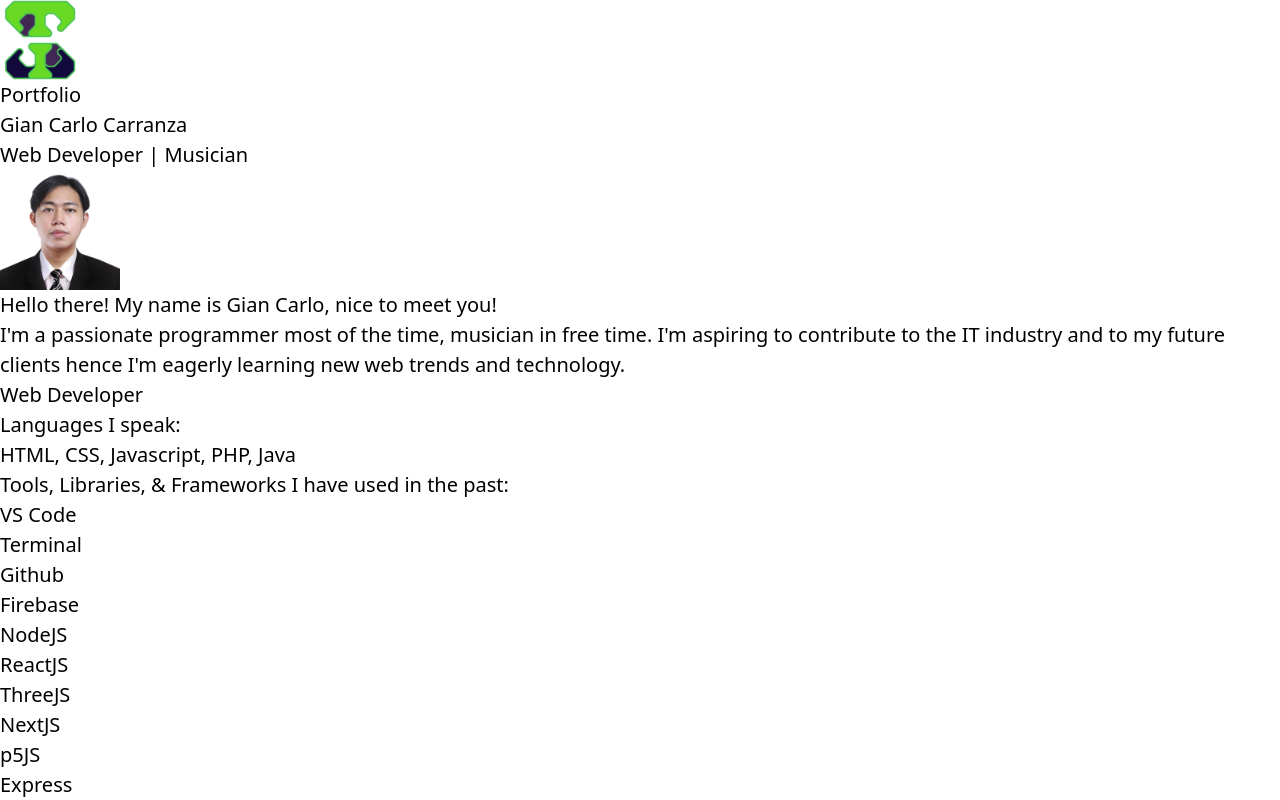
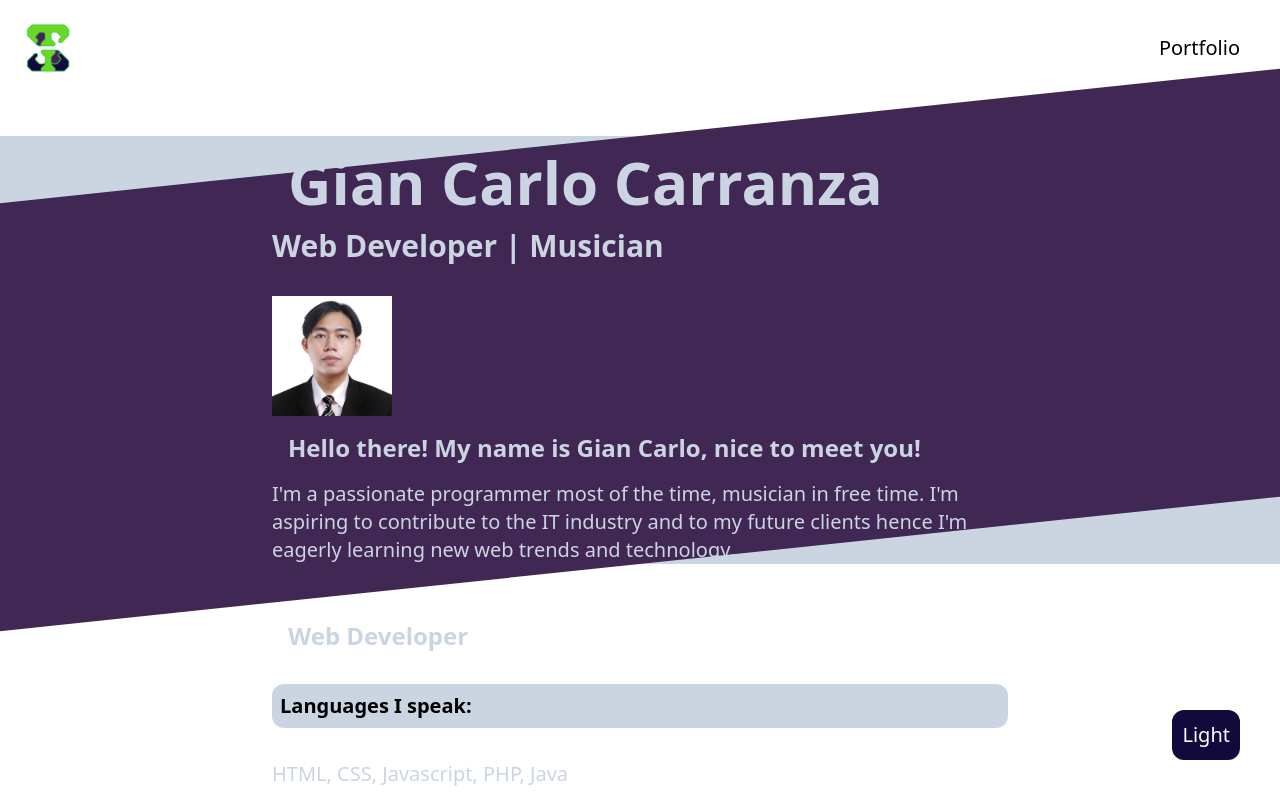
Before and after one commit to nikitimi/gian-carlo-portfolio, a Next.js app: page / in a window 1280 px wide. Shown: the top 800 px of the page. Built offline with nearby package versions, Linux system fonts and the light colour scheme.

Commit message:
Tailwind config fixed, Setting dark mode to enabled as default, fixing Header overlay

```diff
--- a/src/components/Header.tsx
+++ b/src/components/Header.tsx
@@ -1,18 +1,19 @@
-import Image from "next/image"
+import Image from 'next/image'
 
 const Header = () => {
     const dimension = 80
     return (
-    <header className="dark:bg-black bg-white dark:text-white duration-300 ease-in-out flex items-center relative">
+        <header className="relative flex items-center bg-white p-6 duration-300 ease-in-out dark:bg-black dark:text-white">
+            <div className="h-12 w-12">
                 <Image
                     draggable={false}
                     alt="Syntexia Logo"
                     src="/SyntexiaLogo.svg"
                     height={dimension}
                     width={dimension}
-        layout="fixed"
                 />
-      <div className="absolute right-10">
+            </div>
+            <div className="absolute right-10 z-10">
                 <p>Portfolio</p>
             </div>
         </header>
--- a/src/pages/index.tsx
+++ b/src/pages/index.tsx
@@ -51,7 +51,7 @@
     const DIMENSION = 120
 
     return (
-        <main className="grid gap-2 bg-white duration-300 ease-in-out dark:bg-black dark:text-white">
+        <main className="grid gap-10 bg-white pt-10 duration-300 ease-in-out dark:bg-black dark:text-white">
             <section className="relative isolate bg-slate-300 px-20 after:absolute after:inset-0 after:-z-20 after:-skew-y-6 after:bg-gradient-to-tr after:from-violet-syntexia after:to-violet-syntexia dark:bg-blue-syntexia dark:after:from-violet-syntexia dark:after:to-green-syntexia">
                 <div className="mx-auto max-w-3xl px-4 duration-300">
                     <h1 className="m-4 text-4xl font-bold text-slate-300 dark:text-green-syntexia sm:text-5xl xl:text-6xl">
--- a/src/redux/reducers/uiReducer.ts
+++ b/src/redux/reducers/uiReducer.ts
@@ -8,7 +8,7 @@
 
 // Define the initial state using that type
 const initialState: UI = {
-    darkmode: false,
+    darkmode: true,
 }
 
 const checkIfTrue = (props: string) => (props === 'true' ? true : false)
--- a/tailwind.config.js
+++ b/tailwind.config.js
@@ -1,13 +1,13 @@
 /** @type {import('tailwindcss').Config} */
 module.exports = {
-  darkMode: "class",
-  content: ["./pages/**/*.{ts,tsx}", "./components/**/*.{ts,tsx}"],
+    darkMode: 'class',
+    content: ['./src/**/*.{ts,tsx}'],
     theme: {
         extend: {
             colors: {
-        "green-syntexia": "#68da23",
-        "violet-syntexia": "#412854",
-        "blue-syntexia": "#120a3d",
+                'green-syntexia': '#68da23',
+                'violet-syntexia': '#412854',
+                'blue-syntexia': '#120a3d',
             },
         },
     },
```
Lines whose indentation alone changed are shown as unchanged.
